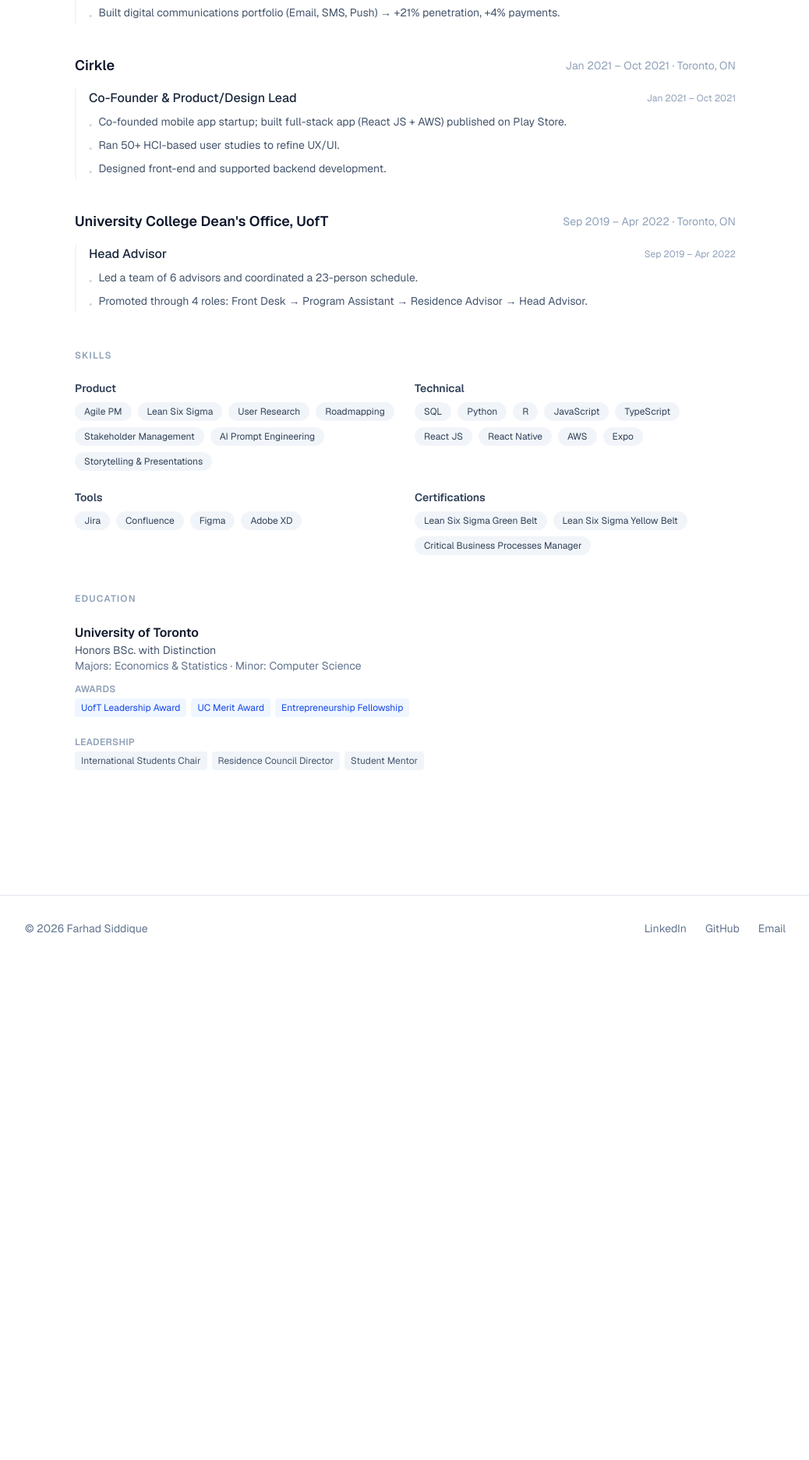
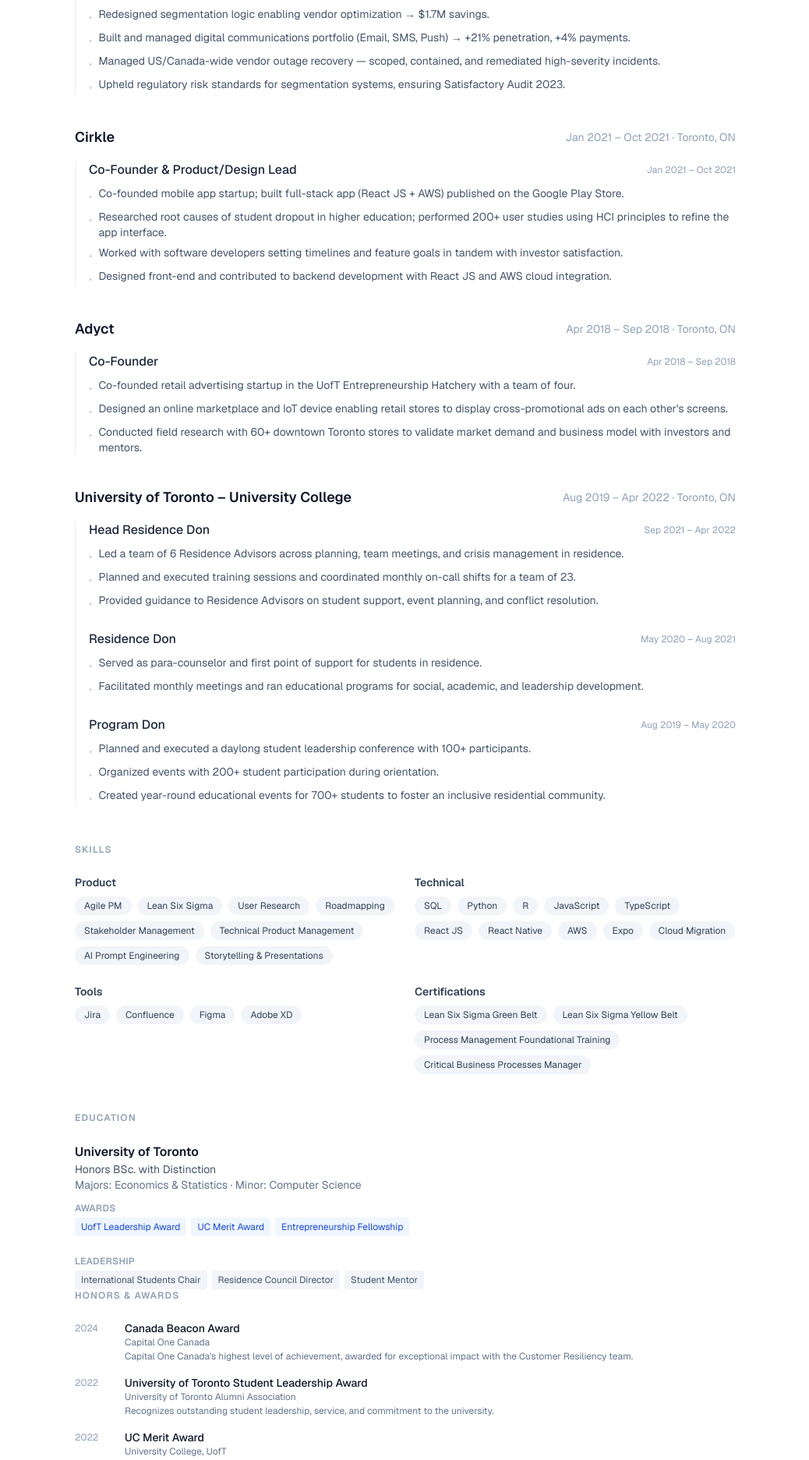
Before and after one commit to FarhadSiddique/portfolio, a Next.js app: page /resume in a window 1280 px wide. Shown: the part 914-2787 px from the top of the page at 78% size, without its empty margins (120-1158 px from the left). Before the commit the page ends 2147 px from the top, so only its background shows below. Built offline with nearby package versions, Linux system fonts and the light colour scheme.

Commit message:
Enrich content from LinkedIn — add Adyct, Beacon Award, full UofT roles, languages

```diff
--- a/app/page.tsx
+++ b/app/page.tsx
@@ -6,8 +6,8 @@
 const stats = [
   { value: "5", label: "Years of PM experience" },
   { value: "$2.1M+", label: "Cost savings delivered" },
-  { value: "50+", label: "User research studies" },
-  { value: "4", label: "Products launched" },
+  { value: "200+", label: "User research studies" },
+  { value: "2", label: "Startups co-founded" },
 ];
 
 export default function Home() {
--- a/app/resume/page.tsx
+++ b/app/resume/page.tsx
@@ -128,6 +128,37 @@
         ))}
       </section>
 
+      {/* Awards */}
+      <section className="mb-12">
+        <h2 className="text-xs font-semibold text-slate-400 uppercase tracking-widest mb-6">Honors & Awards</h2>
+        <div className="space-y-4">
+          {resume.awards.map((award) => (
+            <div key={award.title} className="flex gap-4">
+              <div className="flex-shrink-0 w-12 text-xs text-slate-400 pt-0.5">{award.year}</div>
+              <div>
+                <p className="font-medium text-slate-900 text-sm">{award.title}</p>
+                <p className="text-xs text-slate-500">{award.issuer}</p>
+                {"description" in award && (
+                  <p className="text-xs text-slate-500 mt-0.5">{award.description}</p>
+                )}
+              </div>
+            </div>
+          ))}
+        </div>
+      </section>
+
+      {/* Languages */}
+      <section>
+        <h2 className="text-xs font-semibold text-slate-400 uppercase tracking-widest mb-4">Languages</h2>
+        <div className="flex gap-2">
+          {resume.languages.map((lang) => (
+            <span key={lang} className="text-xs px-3 py-1 bg-slate-100 text-slate-700 rounded-full">
+              {lang}
+            </span>
+          ))}
+        </div>
+      </section>
+
     </div>
   );
 }
--- a/content/resume.ts
+++ b/content/resume.ts
@@ -9,4 +9,30 @@
   website: "https://farhadsiddique.com",
   summary:
     "Product Manager with 5 years of experience in financial systems, payments infrastructure, and digital platforms. At Capital One, I lead data-driven strategies across real-time payment integration, cloud migration, customer segmentation, and communication platforms — delivering measurable cost savings and stronger customer engagement. I bridge business strategy with technical execution, and build side projects with React Native and TypeScript to stay close to the craft.",
+  languages: ["English (Native)", "Bengali (Native)"],
+  awards: [
+    {
+      title: "Canada Beacon Award",
+      issuer: "Capital One Canada",
+      description: "Capital One Canada's highest level of achievement, awarded for exceptional impact with the Customer Resiliency team.",
+      year: "2024",
+    },
+    {
+      title: "University of Toronto Student Leadership Award",
+      issuer: "University of Toronto Alumni Association",
+      description: "Recognizes outstanding student leadership, service, and commitment to the university.",
+      year: "2022",
+    },
+    {
+      title: "UC Merit Award",
+      issuer: "University College, UofT",
+      description: "Awarded to graduating students who made exceptional voluntary contributions to their college community.",
+      year: "2022",
+    },
+    {
+      title: "Entrepreneurship Fellowship",
+      issuer: "University of Toronto",
+      year: "2018",
+    },
+  ],
 };
--- a/content/skills.ts
+++ b/content/skills.ts
@@ -5,6 +5,7 @@
     "User Research",
     "Roadmapping",
     "Stakeholder Management",
+    "Technical Product Management",
     "AI Prompt Engineering",
     "Storytelling & Presentations",
   ],
@@ -18,6 +19,7 @@
     "React Native",
     "AWS",
     "Expo",
+    "Cloud Migration",
   ],
   "Tools": [
     "Jira",
@@ -28,6 +30,7 @@
   "Certifications": [
     "Lean Six Sigma Green Belt",
     "Lean Six Sigma Yellow Belt",
+    "Process Management Foundational Training",
     "Critical Business Processes Manager",
   ],
 };
--- a/content/work-history.ts
+++ b/content/work-history.ts
@@ -15,26 +15,28 @@
   {
     company: "Capital One",
     period: "May 2022 – Present",
-    location: "Toronto, ON",
+    location: "Toronto, ON · Hybrid",
     roles: [
       {
-        title: "Senior Associate, Payments Strategy & Platform Modernization",
+        title: "Senior Associate – Payment Plans & Payment Infrastructure",
         period: "Jan 2024 – Present",
         bullets: [
-          "Modernizing enterprise legacy mainframe to segregated specialized platforms.",
-          "Leading integration of Interac Real-Time Payments into the mobile app, enabling instant credit card payoff — expected +2% customer spend.",
+          "Ideated, developed and delivered innovative Payment Plans to support customers going through financial difficulties.",
+          "Led integration of new payment infrastructure enabling real-time payment processing (Interac RTP) — expected +2% customer spend.",
           "Launched mobile Payment Plan and Proactive Marketing → +37% reach, +20% enrollments.",
           "Built in-house SMS system and optimized contact funnel → $400K savings, +22% reach.",
+          "Leading enterprise platform modernization — defining future capabilities of specialized segregated platforms to replace legacy mainframe systems.",
         ],
       },
       {
-        title: "Associate, Customer Segmentation & Digital Tools",
+        title: "Associate – Customer Decisioning & Digital Channels",
         period: "May 2022 – Dec 2023",
         bullets: [
+          "Managed the customer segmentation system for Canada's Customer Resiliency team, driving strategies on customer interaction models.",
           "Redesigned segmentation logic enabling vendor optimization → $1.7M savings.",
+          "Built and managed digital communications portfolio (Email, SMS, Push) → +21% penetration, +4% payments.",
           "Managed US/Canada-wide vendor outage recovery — scoped, contained, and remediated high-severity incidents.",
           "Upheld regulatory risk standards for segmentation systems, ensuring Satisfactory Audit 2023.",
-          "Built digital communications portfolio (Email, SMS, Push) → +21% penetration, +4% payments.",
         ],
       },
     ],
@@ -48,24 +50,59 @@
         title: "Co-Founder & Product/Design Lead",
         period: "Jan 2021 – Oct 2021",
         bullets: [
-          "Co-founded mobile app startup; built full-stack app (React JS + AWS) published on Play Store.",
-          "Ran 50+ HCI-based user studies to refine UX/UI.",
-          "Designed front-end and supported backend development.",
+          "Co-founded mobile app startup; built full-stack app (React JS + AWS) published on the Google Play Store.",
+          "Researched root causes of student dropout in higher education; performed 200+ user studies using HCI principles to refine the app interface.",
+          "Worked with software developers setting timelines and feature goals in tandem with investor satisfaction.",
+          "Designed front-end and contributed to backend development with React JS and AWS cloud integration.",
         ],
       },
     ],
   },
   {
-    company: "University College Dean's Office, UofT",
-    period: "Sep 2019 – Apr 2022",
+    company: "Adyct",
+    period: "Apr 2018 – Sep 2018",
     location: "Toronto, ON",
     roles: [
       {
-        title: "Head Advisor",
-        period: "Sep 2019 – Apr 2022",
+        title: "Co-Founder",
+        period: "Apr 2018 – Sep 2018",
         bullets: [
-          "Led a team of 6 advisors and coordinated a 23-person schedule.",
-          "Promoted through 4 roles: Front Desk → Program Assistant → Residence Advisor → Head Advisor.",
+          "Co-founded retail advertising startup in the UofT Entrepreneurship Hatchery with a team of four.",
+          "Designed an online marketplace and IoT device enabling retail stores to display cross-promotional ads on each other's screens.",
+          "Conducted field research with 60+ downtown Toronto stores to validate market demand and business model with investors and mentors.",
+        ],
+      },
+    ],
+  },
+  {
+    company: "University of Toronto – University College",
+    period: "Aug 2019 – Apr 2022",
+    location: "Toronto, ON",
+    roles: [
+      {
+        title: "Head Residence Don",
+        period: "Sep 2021 – Apr 2022",
+        bullets: [
+          "Led a team of 6 Residence Advisors across planning, team meetings, and crisis management in residence.",
+          "Planned and executed training sessions and coordinated monthly on-call shifts for a team of 23.",
+          "Provided guidance to Residence Advisors on student support, event planning, and conflict resolution.",
+        ],
+      },
+      {
+        title: "Residence Don",
+        period: "May 2020 – Aug 2021",
+        bullets: [
+          "Served as para-counselor and first point of support for students in residence.",
+          "Facilitated monthly meetings and ran educational programs for social, academic, and leadership development.",
+        ],
+      },
+      {
+        title: "Program Don",
+        period: "Aug 2019 – May 2020",
+        bullets: [
+          "Planned and executed a daylong student leadership conference with 100+ participants.",
+          "Organized events with 200+ student participation during orientation.",
+          "Created year-round educational events for 700+ students to foster an inclusive residential community.",
         ],
       },
     ],
```
